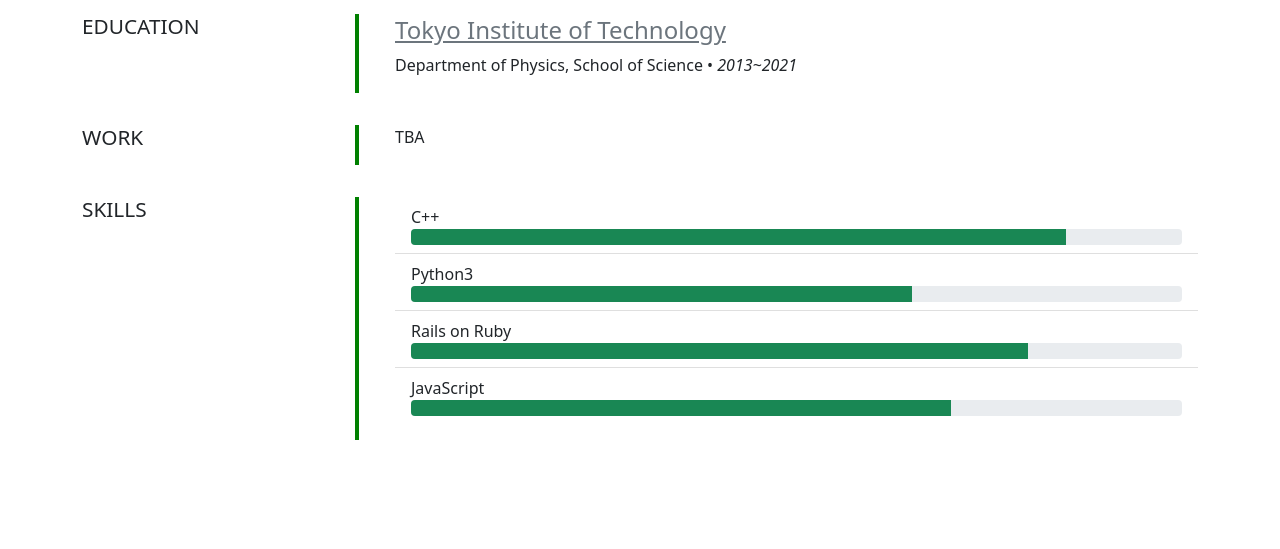
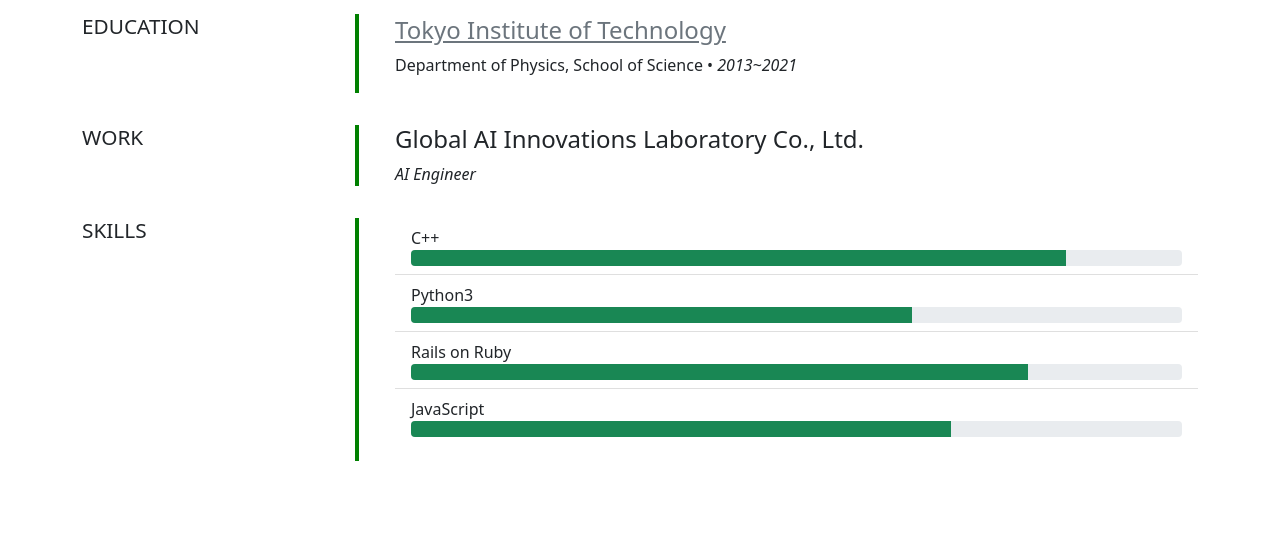
Before and after one commit to newini/newini.github.io, a website: page index.html in a window 1280 px wide. Shown: the part 1300-1849 px from the top of the page. Drawn offline with Linux system fonts and the light colour scheme.

Commit message:
Added work

```diff
--- a/index.html
+++ b/index.html
@@ -132,7 +132,8 @@
         </div>
         <div class="col-auto vl"></div>
         <div class='col'>
-          <p>TBA</p>
+          <h4>Global AI Innovations Laboratory Co., Ltd.</h4>
+          <em>AI Engineer</em>
         </div>
       </section><!-- End of WORK section -->
 
```
